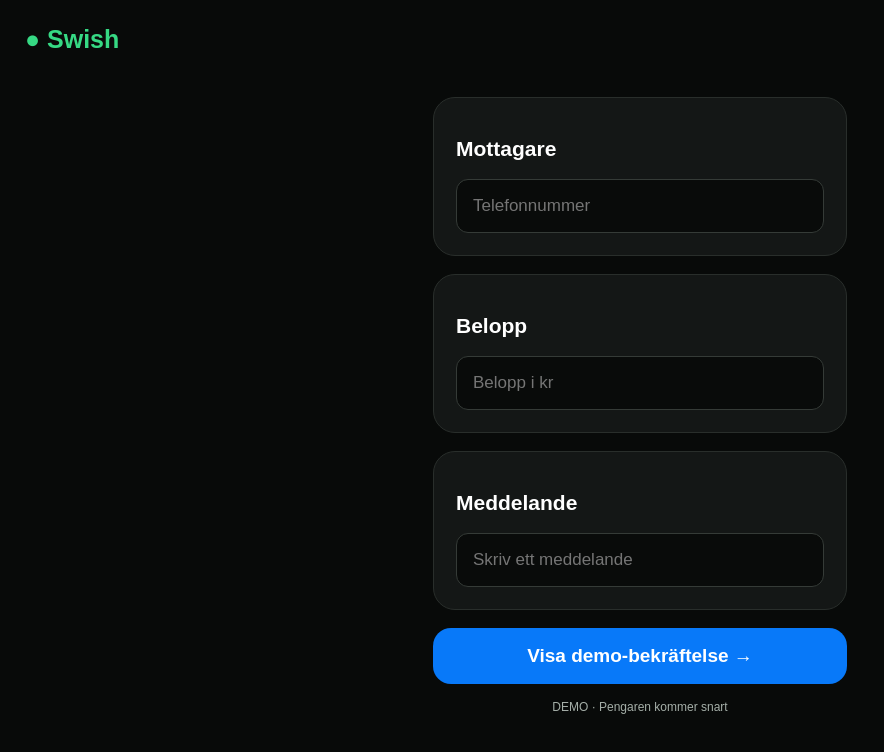
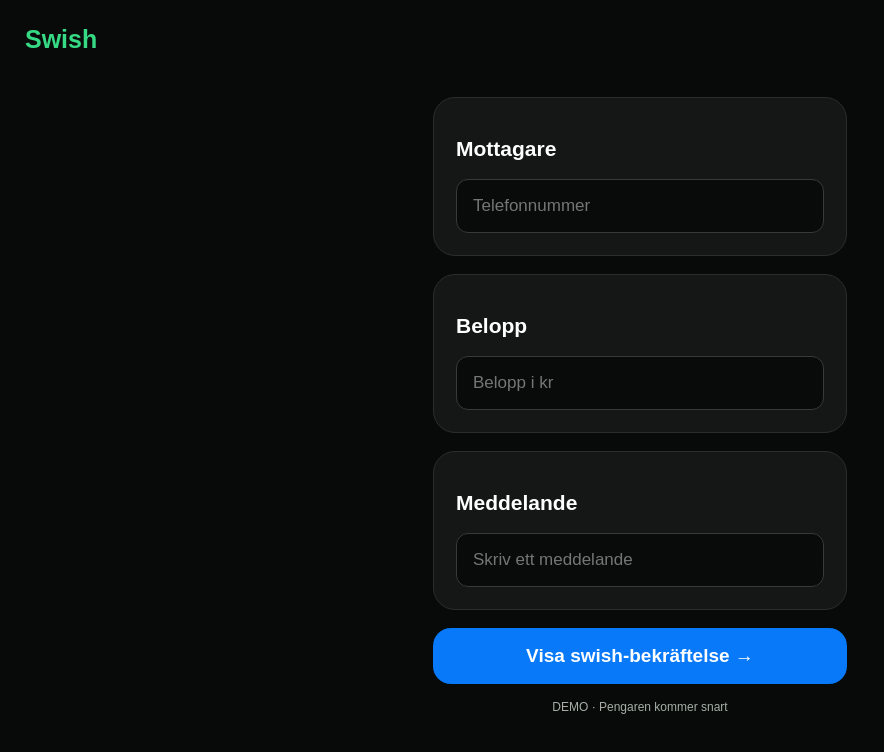
Before and after one commit to mokenes/swish-mini, a plain HTML site: page index.html in a window 1280 px wide. Shown: the whole page, without its empty margins (0-884 px from the left). Drawn offline with Linux system fonts and the light colour scheme.

Commit message:
Update index.html

```diff
--- a/index.html
+++ b/index.html
@@ -4,7 +4,7 @@
 <head>
 <meta charset="UTF-8">
 <meta name="viewport" content="width=device-width, initial-scale=1">
-<title>Swish </title>
+<title> Swish </title>
 <style>
 *{box-sizing:border-box}
 body{margin:0;background:#080a09;color:white;font-family:Arial,sans-serif}
@@ -18,7 +18,7 @@
 </style>
 </head>
 <body>
-<header>● Swish </header>
+<header> Swish </header>
 <main>
 <form action="success.html" method="GET">
 <section class="card">
@@ -36,7 +36,7 @@
 <input name="message" placeholder="Skriv ett meddelande"
        maxlength="100">
 </section>
-<button type="submit">Visa demo-bekräftelse →</button>
+<button type="submit">Visa swish-bekräftelse →</button>
 </form>
 <p class="note">DEMO · Pengaren kommer snart </p>
 </main>
```
